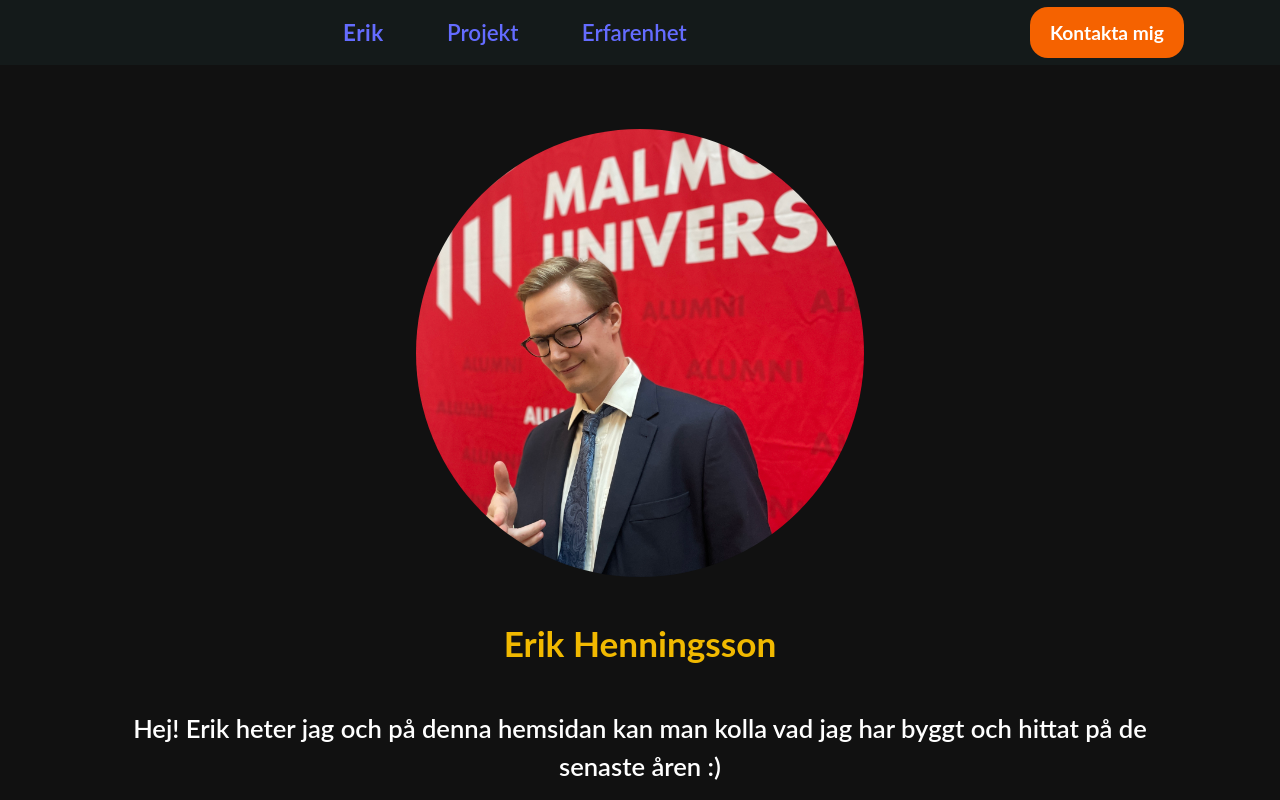
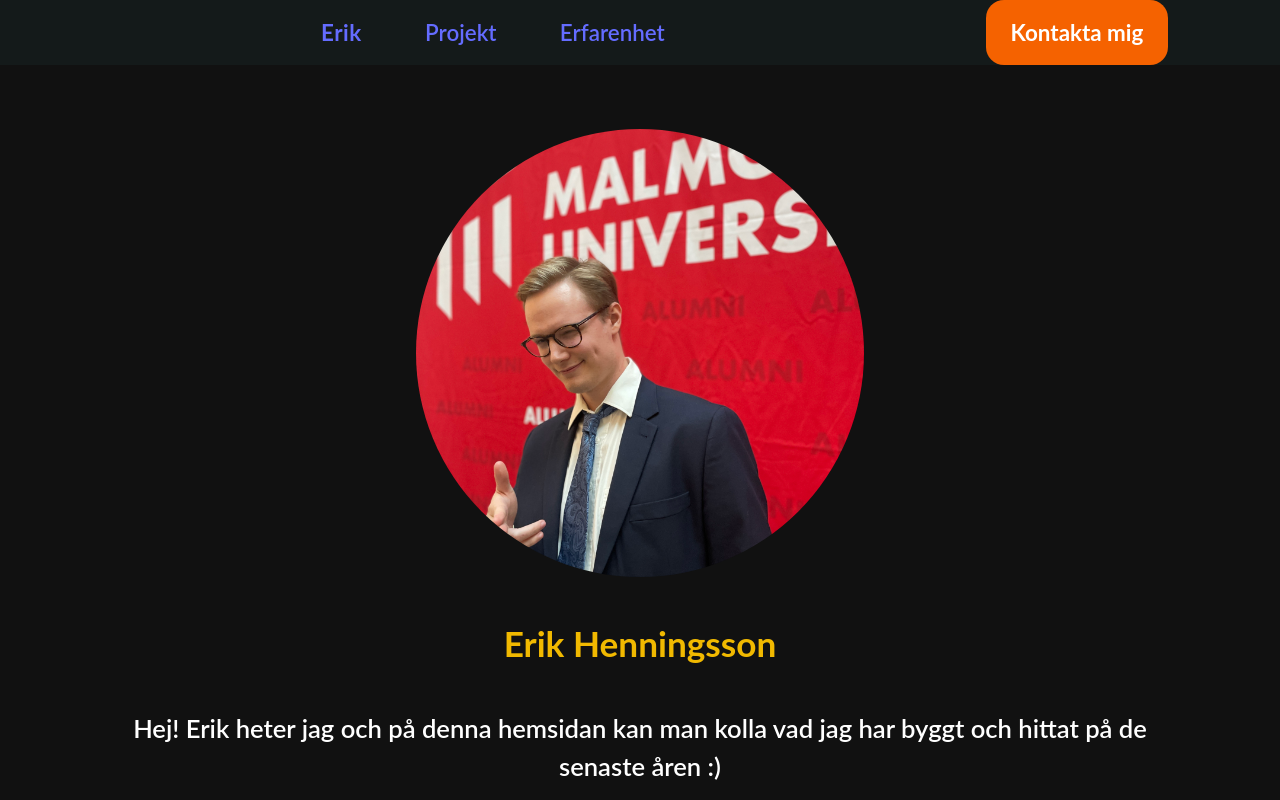
Before and after one commit to Godisstrut/Portfolio, a React (Vite) app in the folder portfolio/: page / in a window 1280 px wide. Shown: the top 800 px of the page. Built offline with nearby package versions, Linux system fonts and the light colour scheme.

Commit message:
Header button update
Fixed the header button so that a clicks anywhere on the button works

```diff
--- a/portfolio/src/Components/Header.css
+++ b/portfolio/src/Components/Header.css
@@ -43,23 +43,21 @@
     border-radius: 10px;
 }
 
-button.contact a {
+.contact {
+    font-size: 1.4em;
     color: #fff;
     text-decoration: none;
-}
-
-button.contact {
-    font-size: 1.4em;
+    padding: 0.7em 1.1em;
     background-color: #f56200;
     border-radius: 18px;
     transition: 0.3s ease;
     font-weight: 700;
 }
 
-button.contact:hover {
+.contact:hover {
     background-color: #da0505;
     color: #fff;
-    transform: translateY(-1px);
+    transform: scale(1.05);
 
 }
 
--- a/portfolio/src/Components/Header.jsx
+++ b/portfolio/src/Components/Header.jsx
@@ -21,7 +21,7 @@ function Header() {
                 <a href="#projects" >Projekt</a>
                 <a href="#experience" >Erfarenhet</a>
             </nav>
-        <button className="contact"><a href="#contact">Kontakta mig</a></button>
+        <a href="#contact" className="contact">Kontakta mig</a>
         </header>
     )
 }
```
